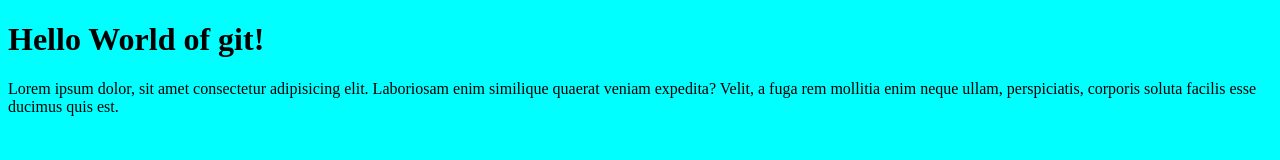
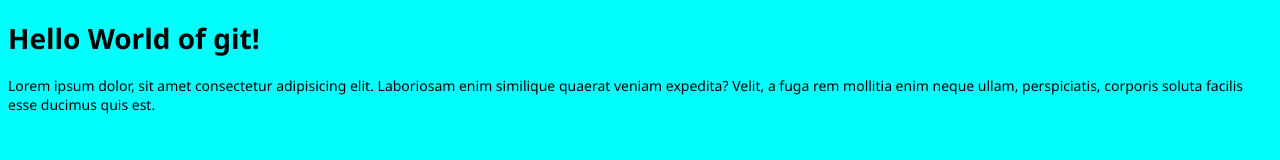
Before and after one commit to dygaomarques/alura-git, a plain HTML site: page index.html in a window 1280 px wide. Drawn offline with Linux system fonts and the light colour scheme.

Commit message:
Adicionando branch de design

```diff
--- a/style.css
+++ b/style.css
@@ -1,3 +1,5 @@
 body {
   background: cyan;
+  font-size: 14px;
+  font-family: 'Segoe UI', Tahoma, Geneva, Verdana, sans-serif;
 }
```
